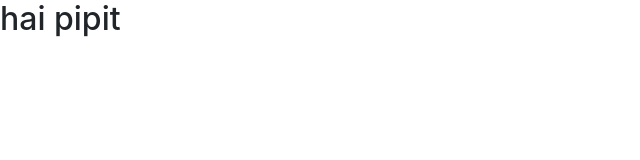
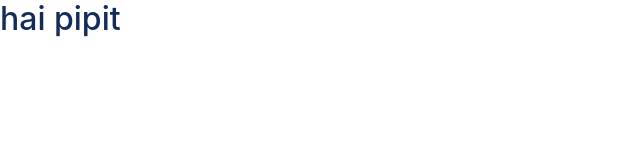
Before and after one commit to indrayanipitri/bwa-mern-20, a React (Create React App) app: page / in a window 1280 px wide. Shown: the top 160 px of the page, without its empty margins (0-640 px from the left). Built offline with nearby package versions, Linux system fonts and the light colour scheme.

Commit message:
setup color

```diff
--- a/src/assets/scss/_variables.scss
+++ b/src/assets/scss/_variables.scss
@@ -14,7 +14,7 @@ $gray-500: #adb5bd !default;
 $gray-600: #6c757d !default;
 $gray-700: #495057 !default;
 $gray-800: #343a40 !default;
-$gray-900: #212529 !default;
+$gray-900: #152C5B !default;
 $black:    #000 !default;
 
 $grays: () !default;
@@ -34,7 +34,7 @@ $grays: map-merge(
 );
 
 $blue:    #007bff !default;
-$indigo:  #6610f2 !default;
+$indigo:  #3252DF !default;
 $purple:  #6f42c1 !default;
 $pink:    #e83e8c !default;
 $red:     #dc3545 !default;
@@ -64,8 +64,8 @@ $colors: map-merge(
   $colors
 );
 
-$primary:       $blue !default;
-$secondary:     $gray-600 !default;
+$primary:       $indigo !default;
+$secondary:     $gray-900 !default;
 $success:       $green !default;
 $info:          $cyan !default;
 $warning:       $yellow !default;
--- a/src/assets/scss/style.scss
+++ b/src/assets/scss/style.scss
@@ -42,3 +42,10 @@
 @import "spinners";
 @import "utilities";
 @import "print";
+
+.brand-text-icon {
+    font-family: 'Poppins', sans-serif;
+    font-size: 20px;
+    font-weight: 500;
+    color: $primary;
+}
--- a/src/assets/scss/utilities/_text.scss
+++ b/src/assets/scss/utilities/_text.scss
@@ -48,6 +48,14 @@
   @include text-emphasis-variant(".text-#{$color}", $value, true);
 }
 
+@each $color, $value in $colors {
+  @include text-emphasis-variant(".text-#{$color}", $value, true);
+}
+
+@each $color, $value in $grays {
+  @include text-emphasis-variant(".text-grey#{$color}", $value, true);
+}
+
 .text-body { color: $body-color !important; }
 .text-muted { color: $text-muted !important; }
 
```
